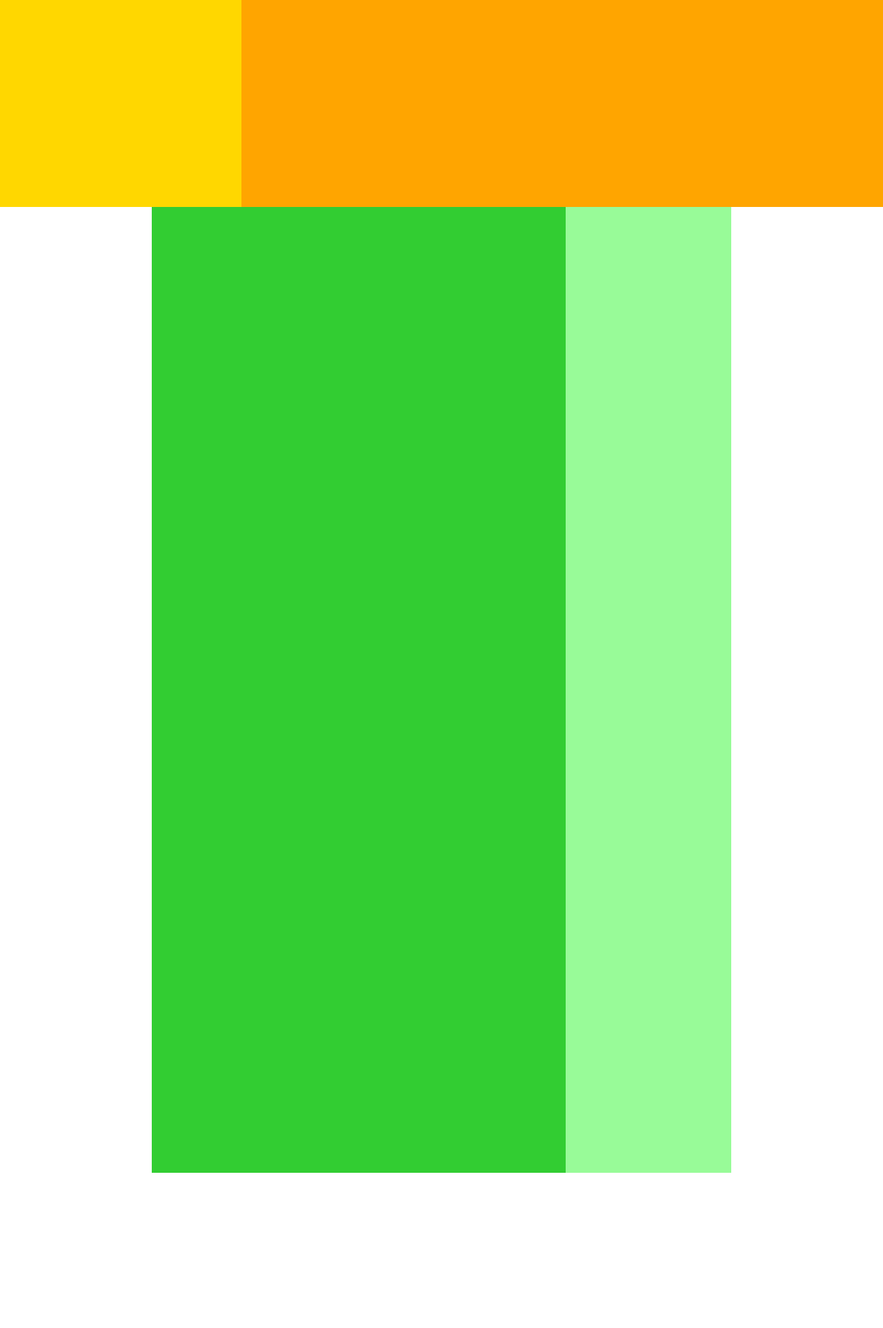
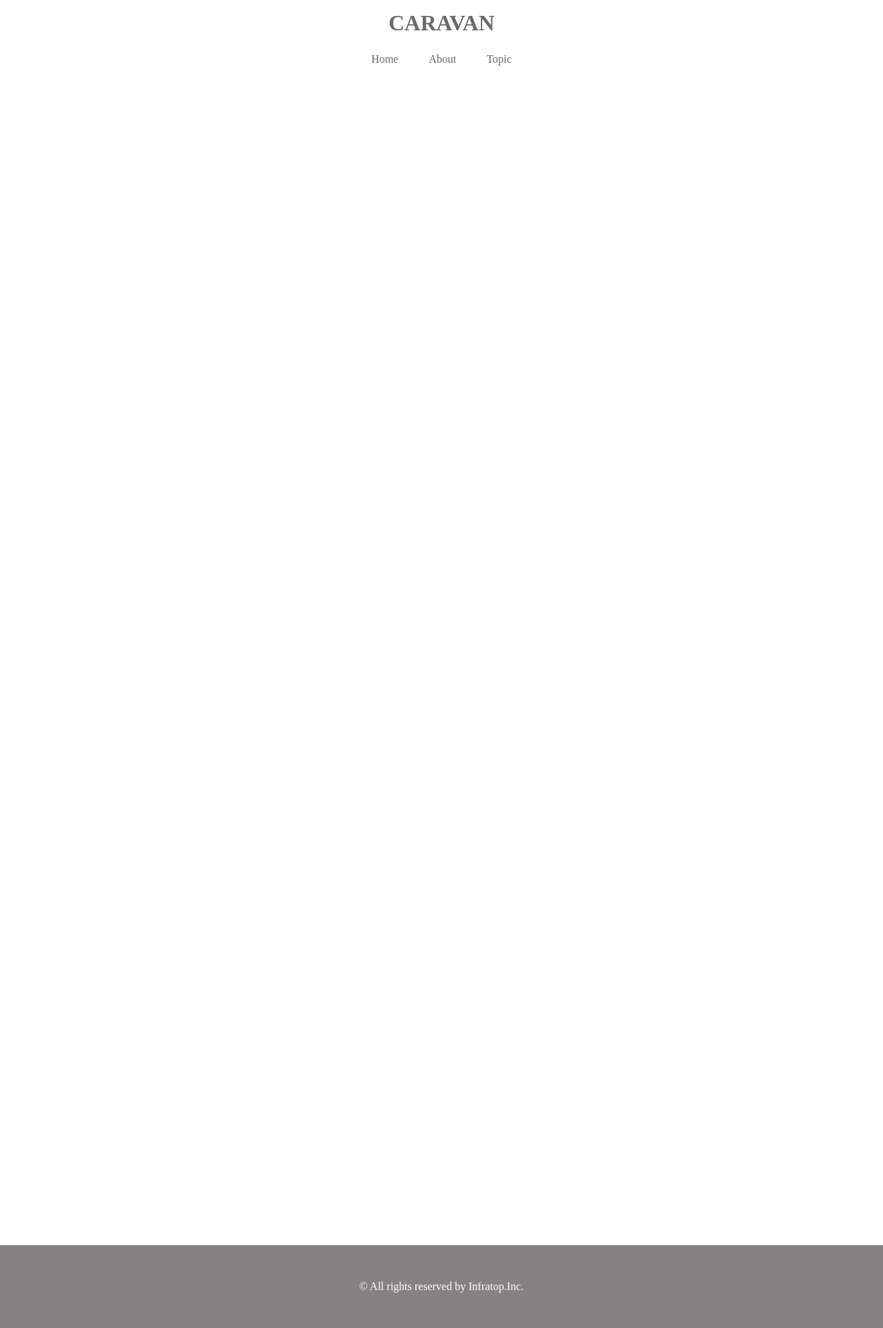
Before and after one commit to Shirasou/DMM-WEBCAMP, a plain HTML site: page caravan/index.html in a window 1280 px wide. Shown: the whole page at 69% size. Before the commit the page ends 1700 px from the top, so only its background shows below. Drawn offline with Linux system fonts and the light colour scheme.

Commit message:
[Finish]1-5

```diff
--- /dev/null
+++ b/1-5-3/example.css
@@ -0,0 +1,21 @@
+*{
+  width: 0;
+  height: 0;
+  box-sizing: border-box;
+}
+
+header{
+  width: 10%;
+}
+
+.headline{
+  font-size: 22px;
+}
+
+nav{
+  text-align: center;
+}
+
+.list{
+  padding-left: 40px;
+}
--- a/caravan/index.html
+++ b/caravan/index.html
@@ -8,6 +8,23 @@
   </head>
 
   <body>
+  <header>
+    <h1 class="heading">
+      <a href="index.html">
+      CARAVAN
+      </a>
+    </h1>
+  </header>
+
+  <nav>
+    <ul class="nav-list">
+      <li class="nav-list-item">
+        <a class="index.html">Home</a>
+      </li>
+      <li class="nav-list-item">About</li>
+      <li class="nav-list-item">Topic</li>
+    </ul>
+  </nav>
 
     <div class="main-visual">
       <div class="main-visual-content"></div>
@@ -18,5 +35,9 @@
       <div class="sidebar"></div>
     </div>
 
+    <footer>
+      <p class="footer-text">© All rights reserved by Infratop.Inc.</p>
+    </footer>
+
   </body>
 </html>
--- a/caravan/style.css
+++ b/caravan/style.css
@@ -2,18 +2,44 @@
   margin: 0;
   padding: 0;
   box-sizing: border-box;
+  color: #6c6b6b;
+}
+
+a{
+  text-decoration: none;
+}
+
+header{
+  width: 90%;
+  padding: 15px 0;
+  margin: 0 auto;
+  text-align: center;
+}
+
+header .heading{
+  font-size: 32px;
+}
+
+.nav-list{
+  text-align: center;
+  padding: 10px 0;
+  margin: 0 auto;
+}
+
+.nav-list-item{
+  list-style: none;
+  display: inline-block;
+  margin: 0 20px;
 }
 
 .main-visual{
   width: 100%;
   height: 300px;
-  background-color: orange;
 }
 
 .main-visual-content{
   width: 350px;
   height: 300px;
-  background-color: gold;
 }
 
 .main{
@@ -26,11 +52,26 @@
 .blog{
   width: 600px;
   height: 1400px;
-  background-color: limegreen;
 }
 
 .sidebar{
   width: 240px;
   height: 1400px;
-  background-color: palegreen;
 }
+
+footer{
+  width: 100%;
+  height: 120px;
+}
+
+footer{
+  width: 100%;
+  height: 120px;
+  text-align: center;
+  line-height: 120px;
+  background-color: #848282;
+}
+
+.footer-text{
+  color: #fff;
+}
--- /dev/null
+++ b/chapter5_exercise/chapter5_exercise.css
@@ -0,0 +1,115 @@
+*{
+  width: 0;
+  height: 0;
+  box-sizing: border-box;
+}
+
+header{
+  width: 100%;
+  padding: 20px 0;
+  text-align: center;
+}
+
+.nav-list{
+  text-align: center;
+  padding: 15px 0;
+  margin: 0 auto;
+  border-bottom: 1px solid #848282;
+  border-top: 1px solid #848282;
+}
+.nav-list-item {
+  list-style: none;
+  display: inline-block;
+  margin: 0 20px;
+}
+
+.box-main {
+  width: 800px;
+  margin: 50px auto;
+  display: flex;
+  flex-wrap: wrap;
+}
+
+.box1 {
+  width: 200px;
+  height: 200px;
+  background-color: #e6ffe9;
+}
+
+.box2 {
+  width: 200px;
+  height: 200px;
+  background-color: #cbffd3;
+}
+
+.box3 {
+  width: 200px;
+  height: 200px;
+  background-color: #aeffbd;
+}
+
+.box4 {
+  width: 200px;
+  height: 200px;
+  background-color: #93ffab;
+}
+
+.box5 {
+  width: 200px;
+  height: 200px;
+  background-color: #f3ffd8;
+}
+
+.box6 {
+  width: 200px;
+  height: 200px;
+  background-color: #edffbe;
+}
+
+.box7 {
+  width: 200px;
+  height: 200px;
+  background-color: #e9ffa5;
+}
+
+.box8 {
+  width: 200px;
+  height: 200px;
+  background-color: #e4ff8d;
+}
+
+.box9 {
+  width: 200px;
+  height: 200px;
+  background-color: #d9e5ff;
+}
+
+.box10 {
+  width: 200px;
+  height: 200px;
+  background-color: #bad3ff;
+}
+
+.box11 {
+  width: 200px;
+  height: 200px;
+  background-color: #a4c6ff;
+}
+
+.box12 {
+  width: 200px;
+  height: 200px;
+  background-color: #8eb8ff;
+}
+
+footer {
+  width: 100%;
+  height: 120px;
+  text-align: center;
+  line-height: 120px;
+  background-color: #848282;
+}
+
+.footer-text {
+  color: #fff;
+}
```
Also changed, not shown: 1-5-3/example.html (added, +23 -0 lines), chapter5_exercise/chapter5_exercise.html (added, +45 -0 lines), 1 other file.
